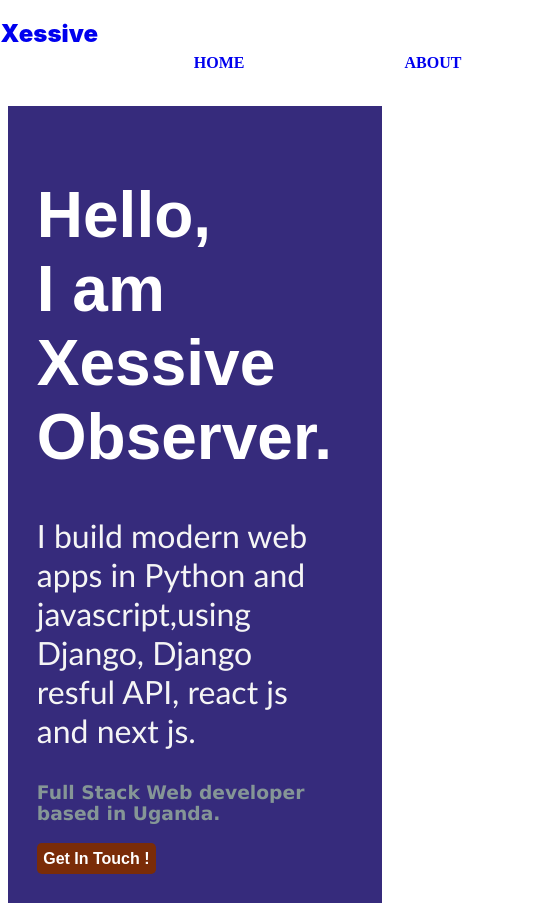
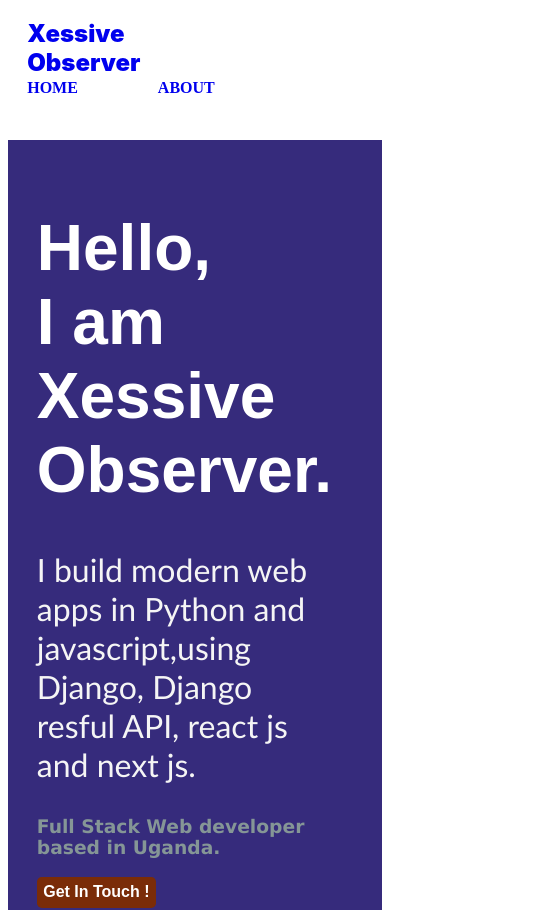
Before and after one commit to XessiveObserver/portfolio, a Next.js app: page / in a window 390 px wide. Shown: the top 910 px of the page, 541 px wide, since content can reach past the window. Built offline with nearby package versions, Linux system fonts and the light colour scheme.

Commit message:
responsive layout.

```diff
--- a/components/Nav/NavBarStyles.js
+++ b/components/Nav/NavBarStyles.js
@@ -4,14 +4,16 @@ export const Nav = styled.nav`
     display: flex;
     flex-direction: column;
     align-items: center;
-    height: 8vh;
+    height: 12vh;
     margin: 1.2em;
+    vertical-align: middle;
 
     a {
         vertical-align: middle;
         text-decoration: none;
         list-style: none;
-        margin: 5em;
+        display: inline-flex;
+        margin-right: 5em;
         align-items: center;
         font-weight: bold;
         text-transform: uppercase;
@@ -25,7 +27,9 @@ export const Nav = styled.nav`
 `;
 
 export const Logo = styled.span`
-        margin: 3em;
+        display: flex;
+        flex-direction: column;
+        margin-right: 3em;
         justify-content: left;
         font-weight: bolder;
         text-transform: capitalize;
```
